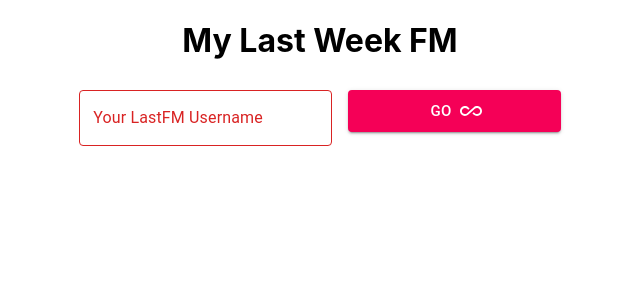
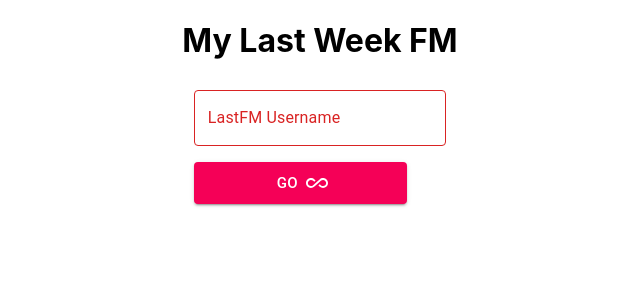
Before and after one commit to talitastravassos/my-last-fm, a React (Create React App) app: page / in a window 1280 px wide. Shown: the top 300 px of the page, without its empty margins (320-960 px from the left). Built offline with nearby package versions, Linux system fonts and the light colour scheme.

Commit message:
added input component

```diff
--- a/src/App.js
+++ b/src/App.js
@@ -1,12 +1,16 @@
-import { Button, makeStyles, TextField } from '@material-ui/core';
+import { Button, makeStyles } from '@material-ui/core';
 import { AllInclusive } from '@material-ui/icons';
 import React from 'react';
 import './App.scss';
 import Box from './components/Box';
+import Input from './components/Input';
 import { LastFMContext } from './context/LastFMContext';
 
 const useStyles = makeStyles((theme) => ({
   root: {
+    display: 'flex',
+    flexDirection: 'column',
+
     '& > *': {
       margin: theme.spacing(1),
       width: '25ch',
@@ -15,37 +19,8 @@
   container: {
     display: 'flex',
     flexWrap: 'wrap',
+    justifyContent: 'center',
   },
-  textField: {
-    marginLeft: theme.spacing.unit,
-    marginRight: theme.spacing.unit,
-  },
-
-  cssLabel: {
-    '&:not(hover):not($disabled):not($cssFocused):not($error)': {
-      color: '#d92323',
-    },
-    '&$cssFocused': {
-      color: '#d92323',
-    },
-  },
-  cssOutlinedInput: {
-    '&:not(hover):not($disabled):not($cssFocused):not($error) $notchedOutline': {
-      borderColor: '#d92323', //default
-    },
-    '&:hover:not($disabled):not($cssFocused):not($error) $notchedOutline': {
-      borderColor: '#d92323', //hovered
-    },
-    '&$cssFocused $notchedOutline': {
-      borderColor: '#f71414', //focused
-    },
-  },
-  notchedOutline: {},
-  cssFocused: {
-    color: '#d92323',
-  },
-  error: {},
-  disabled: {},
 }));
 
 function App() {
@@ -71,28 +46,14 @@
   return (
     <div className='App'>
       <h1>My Last Week FM</h1>
-      <div className='container-input'>
+      <div className={classes.container}>
         <form onSubmit={handleSubmit} className={classes.root}>
-          <TextField
-            label='Your LastFM Username'
-            placeholder='Your LastFM Username'
-            name='username'
+          <Input
+            name={'username'}
             value={username}
-            variant='outlined'
             onChange={(e) => setUsername(e.target.value)}
-            InputLabelProps={{
-              classes: {
-                root: classes.cssLabel,
-                focused: classes.cssFocused,
-              },
-            }}
-            InputProps={{
-              classes: {
-                root: classes.cssOutlinedInput,
-                focused: classes.cssFocused,
-                notchedOutline: classes.notchedOutline,
-              }
-            }}
+            placeholder={'Your LastFM Username'}
+            label={'LastFM Username'}
           />
           <Button
             variant='contained'
--- /dev/null
+++ b/src/components/Input.js
@@ -0,0 +1,63 @@
+import { makeStyles, TextField } from '@material-ui/core';
+import React from 'react';
+
+const useStyles = makeStyles((theme) => ({
+  textField: {
+    marginLeft: theme.spacing.unit,
+    marginRight: theme.spacing.unit,
+  },
+  cssLabel: {
+    '&:not(hover):not($disabled):not($cssFocused):not($error)': {
+      color: '#d92323',
+    },
+    '&$cssFocused': {
+      color: '#d92323',
+    },
+  },
+  cssOutlinedInput: {
+    '&:not(hover):not($disabled):not($cssFocused):not($error) $notchedOutline': {
+      borderColor: '#d92323', //default
+    },
+    '&:hover:not($disabled):not($cssFocused):not($error) $notchedOutline': {
+      borderColor: '#d92323', //hovered
+    },
+    '&$cssFocused $notchedOutline': {
+      borderColor: '#f71414', //focused
+    },
+  },
+  notchedOutline: {},
+  cssFocused: {
+    color: '#d92323',
+  },
+  error: {},
+  disabled: {},
+}));
+
+export default function Input({ value, placeholder, name, label, onChange }) {
+  const classes = useStyles();
+
+  return (
+    <TextField
+      label={label}
+      placeholder={placeholder}
+      classes={classes.textField}
+      name={name}
+      value={value}
+      variant='outlined'
+      onChange={onChange}
+      InputLabelProps={{
+        classes: {
+          root: classes.cssLabel,
+          focused: classes.cssFocused,
+        },
+      }}
+      InputProps={{
+        classes: {
+          root: classes.cssOutlinedInput,
+          focused: classes.cssFocused,
+          notchedOutline: classes.notchedOutline,
+        },
+      }}
+    />
+  );
+}
```
